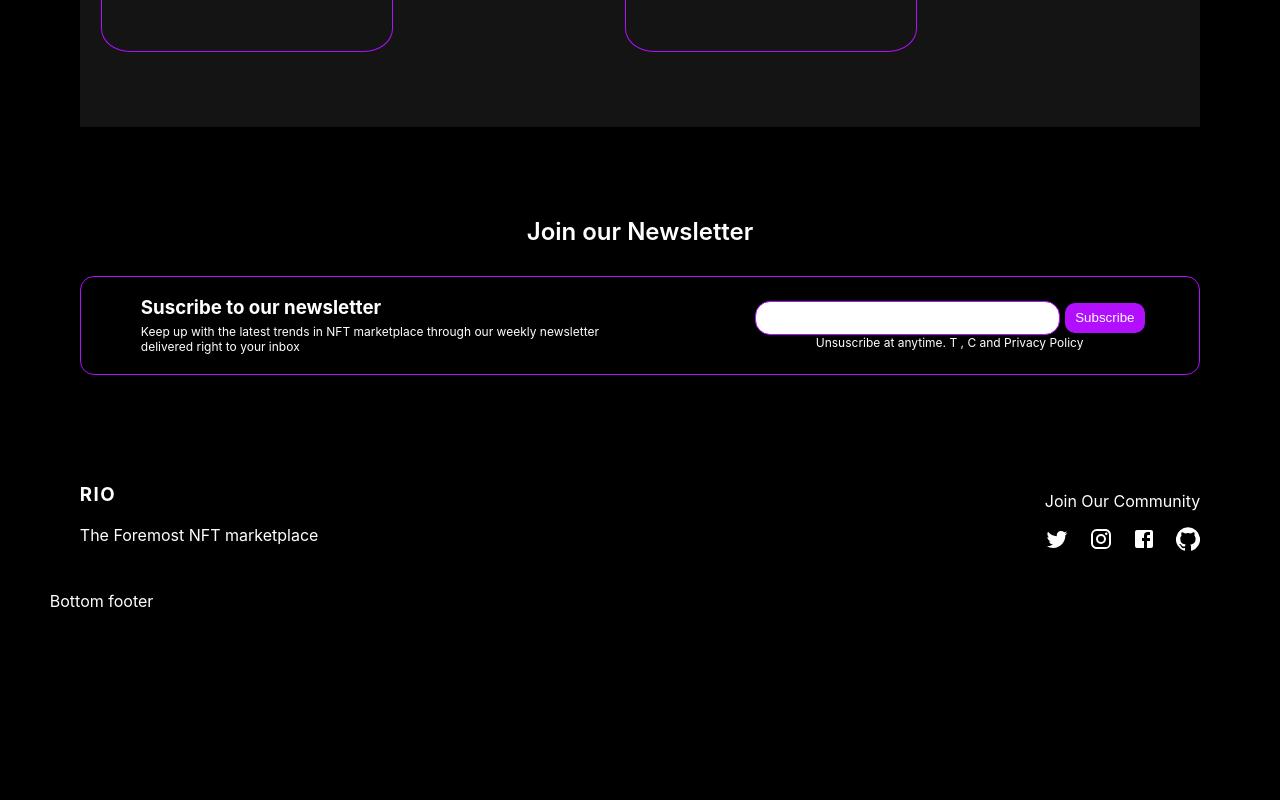
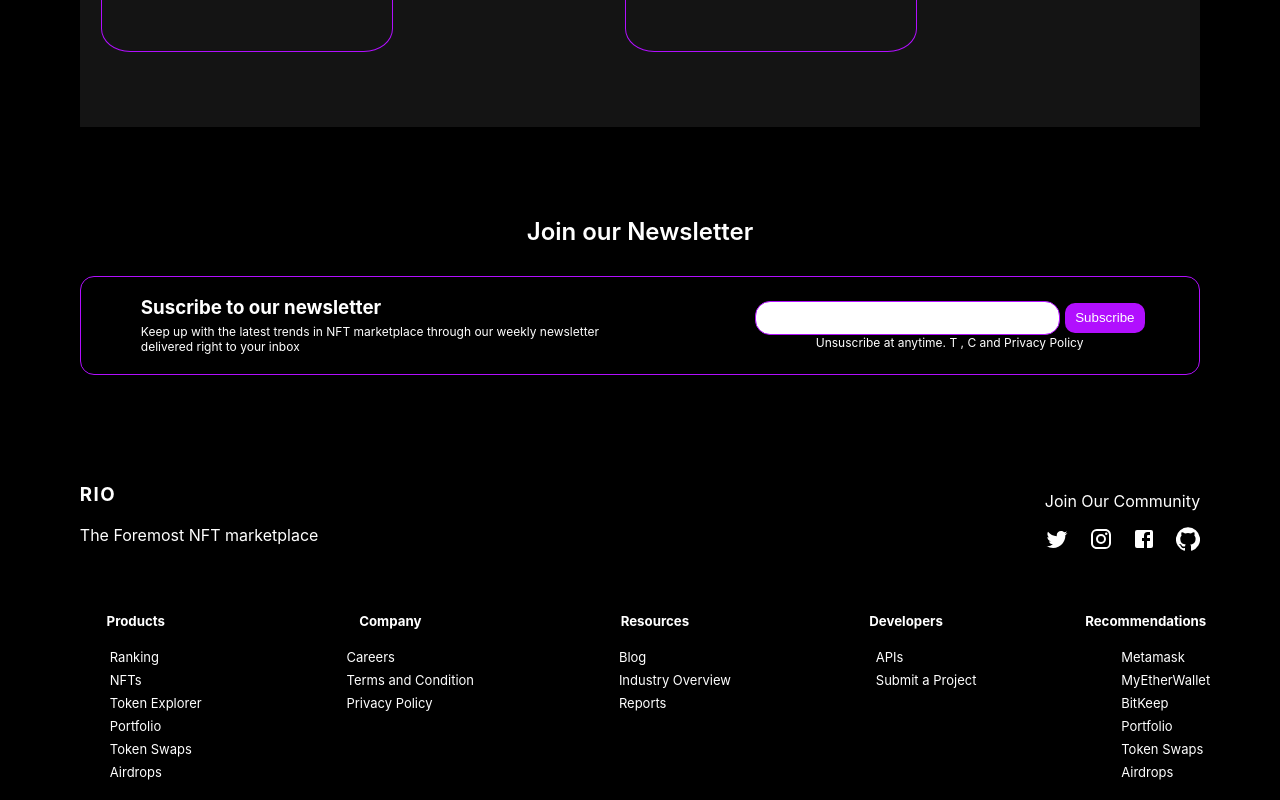
Before and after one commit to ibrahimshittu/RIO_Marketplace, a React (Create React App) app: page / in a window 1280 px wide. Shown: the part 1204-2004 px from the top of the page. Before the commit the page ends 1815 px from the top, so only its background shows below. Built offline with nearby package versions, Linux system fonts and the light colour scheme; no server answers.

Commit message:
bttom footer

```diff
--- a/src/components/BottomFooter.js
+++ b/src/components/BottomFooter.js
@@ -4,10 +4,112 @@ import styled from 'styled-components'
 
 function BottomFooter() {
     return (
-        <div>
-            Bottom footer
-        </div>
+        <Container>
+            <FirstColumn>
+                <h5>Products</h5>
+                <ul>
+                    <li>Ranking</li>
+                    <li>NFTs</li>
+                    <li>Token Explorer</li>
+                    <li>Portfolio</li>
+                    <li>Token Swaps</li>
+                    <li>Airdrops</li>
+                </ul>
+            </FirstColumn>
+            <SecondColumn>
+                <h5>Company</h5>
+                <ul>
+                    <li>Careers</li>
+                    <li>Terms and Condition</li>
+                    <li>Privacy Policy</li>
+
+                </ul>
+            </SecondColumn>
+            <ThirdColumn>
+                <h5>Resources</h5>
+                <ul>
+                    <li>Blog</li>
+                    <li>Industry Overview</li>
+                    <li>Reports</li>
+
+                </ul>
+            </ThirdColumn>
+            <FourthColumn>
+                <h5>Developers</h5>
+                <ul>
+                    <li>APIs</li>
+                    <li>Submit a Project</li>
+
+                </ul>
+            </FourthColumn>
+            <FifthColumn>
+                <h5>Recommendations</h5>
+                <ul>
+                    <li>Metamask</li>
+                    <li>MyEtherWallet</li>
+                    <li>BitKeep</li>
+                    <li>Portfolio</li>
+                    <li>Token Swaps</li>
+                    <li>Airdrops</li>
+                </ul>
+            </FifthColumn>
+        </Container>
     )
 }
 
 export default BottomFooter
+
+const Container = styled.div`
+    display: flex;
+    align-items: flex-start;
+    justify-content: space-between;
+    margin: 0 20px;
+
+`
+const FirstColumn = styled.div`
+    display: flex;
+    align-items: center;
+    justify-content: center;
+    flex-direction: column;
+
+    h5 {
+        margin-bottom: 0;
+
+    }
+
+    ul {
+        font-size: 13px;
+        list-style-type: none;
+
+        li {
+            margin: 7px 0px;
+            text-align: left;
+
+        }
+    }
+
+`
+const SecondColumn = styled(FirstColumn)`
+
+
+`
+const ThirdColumn = styled(FirstColumn)`
+
+
+`
+
+const FourthColumn = styled(FirstColumn)`
+
+
+`
+
+const FifthColumn = styled(FirstColumn)`
+
+    ul {
+        li {
+            // text-align: start;
+        }
+    }
+
+
+`
```
